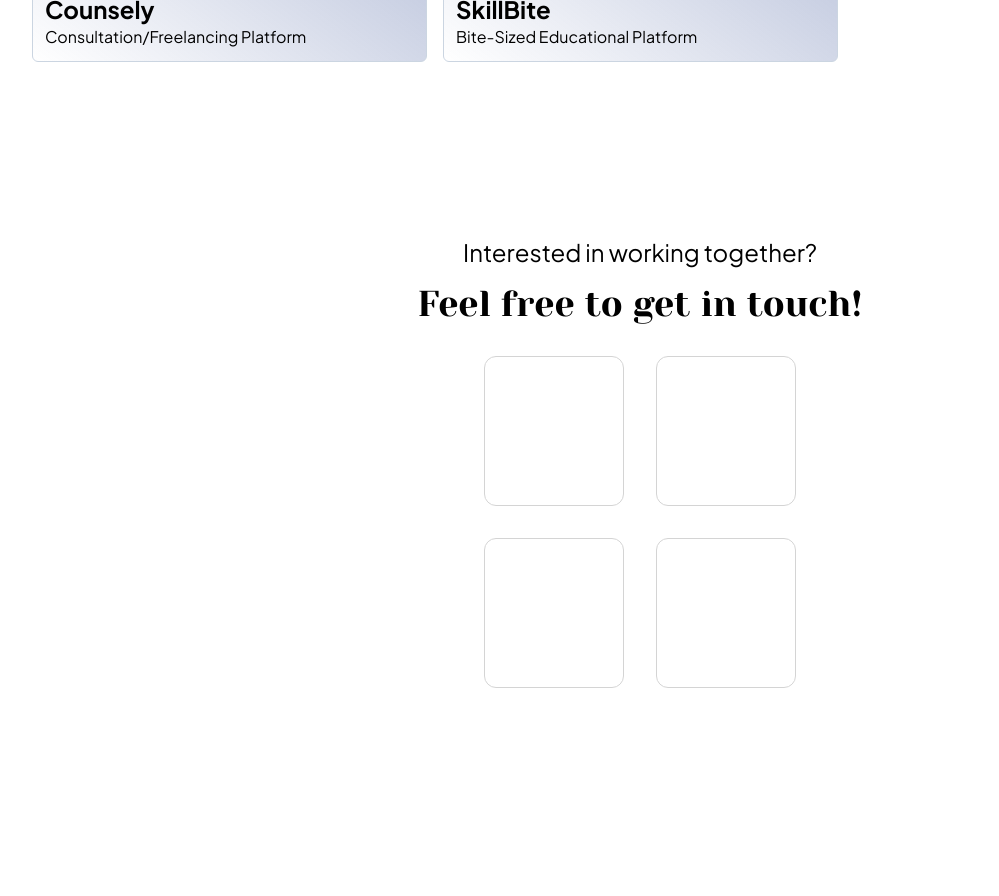
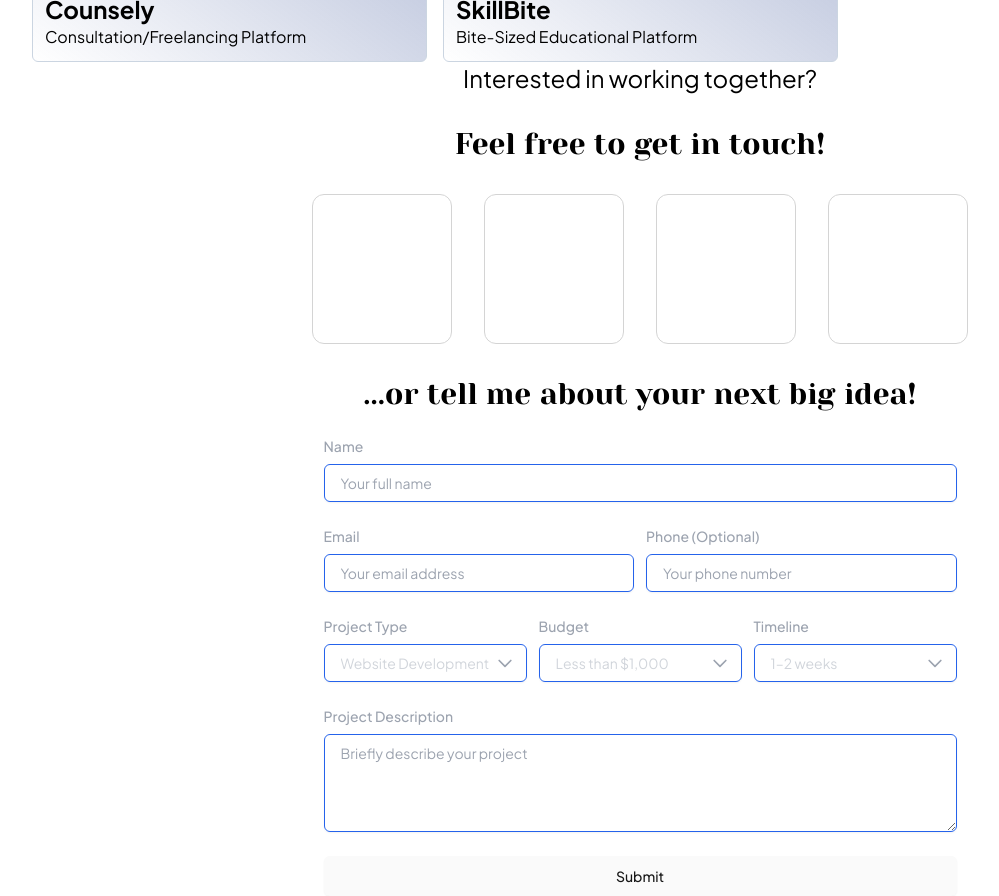
Before and after one commit to FarizioKautsar/profile-website, a Next.js app: page / in a window 1280 px wide. Shown: the part 5200-6096 px from the top of the page, without its empty margins (0-999 px from the left). Before the commit the page ends 6062 px from the top, so only its background shows below. Built offline with nearby package versions, Linux system fonts and the light colour scheme.

Commit message:
Added inquiry form

```diff
--- a/package.json
+++ b/package.json
@@ -9,6 +9,7 @@
     "lint": "next lint"
   },
   "dependencies": {
+    "@hookform/resolvers": "^3.10.0",
     "@radix-ui/react-slot": "^1.1.0",
     "@radix-ui/react-tooltip": "^1.1.2",
     "@use-gesture/react": "^10.3.1",
@@ -21,12 +22,14 @@
     "next": "14.2.3",
     "react": "^18",
     "react-dom": "^18",
+    "react-hook-form": "^7.54.2",
     "react-icons": "^5.2.1",
     "react-markdown": "^9.0.1",
     "remark-gfm": "^4.0.0",
     "swiper": "^11.2.1",
     "tailwind-merge": "^2.5.2",
-    "tailwindcss-animate": "^1.0.7"
+    "tailwindcss-animate": "^1.0.7",
+    "yup": "^1.6.1"
   },
   "devDependencies": {
     "@types/node": "^20",
--- a/src/app/page.tsx
+++ b/src/app/page.tsx
@@ -22,6 +22,7 @@ import dynamic from "next/dynamic";
 import ContactLink from "@/components/ContactLink";
 import { FaEnvelope, FaGithub, FaWhatsapp } from "react-icons/fa";
 import { IoDocumentAttachOutline } from "react-icons/io5";
+import InquiryForm from "@/components/InquiryForm";
 
 function Home() {
   const { scrollY } = useScroll();
@@ -308,12 +309,13 @@ function Home() {
               ))}
           </div>
         </div>
-        <div className="h-dvh z-20 col-span-3 flex flex-col items-center justify-center">
-          <h1 className="text-2xl mb-4">Interested in working together?</h1>
-          <span className="font-serif text-4xl mb-8">
+        <div className="min-h-dvh z-20 col-span-3 flex flex-col items-center max-w-3xl mx-auto justify-center">
+          <h1 className="text-2xl mb-8">Interested in working together?</h1>
+          <div>
+            <p className="font-serif text-3xl mb-8 w-full text-center">
               Feel free to get in touch!
-          </span>
-          <div className="grid grid-cols-2 gap-8">
+            </p>
+            <div className="grid grid-cols-4 gap-8">
               <ContactLink
                 href="https://github.com/FarizioKautsar"
                 label="GitHub"
@@ -336,6 +338,13 @@ function Home() {
               />
             </div>
           </div>
+          <div className="mt-8">
+            <p className="font-serif text-3xl mb-6 text-center w-full">
+              ...or tell me about your next big idea!
+            </p>
+            <InquiryForm />
+          </div>
+        </div>
       </div>
     </div>
   );
--- /dev/null
+++ b/src/components/InquiryForm.tsx
@@ -0,0 +1,139 @@
+// pages/inquiry-form.tsx
+import React from "react";
+import { useForm, SubmitHandler } from "react-hook-form";
+import { yupResolver } from "@hookform/resolvers/yup";
+import * as yup from "yup";
+import Input from "./ui/input";
+import Select from "./ui/select";
+import Textarea from "./ui/textarea";
+import { Button } from "./ui/button";
+
+// Form Validation Schema
+const inquirySchema = yup.object().shape({
+  name: yup.string().required("Name is required"),
+  email: yup
+    .string()
+    .email("Invalid email address")
+    .required("Email is required"),
+  phone: yup.string().optional(),
+  projectType: yup.string().required("Please select a project type"),
+  budget: yup.string().required("Please select a budget range"),
+  timeline: yup.string().required("Please select a timeline"),
+  projectDescription: yup.string().required("Please describe your project"),
+});
+
+type InquiryFormInputs = {
+  name: string;
+  email: string;
+  phone?: string;
+  projectType: string;
+  budget: string;
+  timeline: string;
+  projectDescription: string;
+};
+
+const InquiryForm: React.FC = () => {
+  const {
+    register,
+    handleSubmit,
+    formState: { errors },
+  } = useForm<InquiryFormInputs>({
+    resolver: yupResolver(inquirySchema),
+  });
+
+  const onSubmit: SubmitHandler<InquiryFormInputs> = (data) => {
+    console.log(data);
+    alert("Form submitted successfully!");
+  };
+
+  return (
+    <form onSubmit={handleSubmit(onSubmit)} className="w-full">
+      <Input
+        label="Name"
+        id="name"
+        placeholder="Your full name"
+        register={register("name")}
+        error={errors.name}
+      />
+      <div className="grid grid-cols-1 md:grid-cols-2 gap-3">
+        <Input
+          label="Email"
+          id="email"
+          type="email"
+          placeholder="Your email address"
+          register={register("email")}
+          error={errors.email}
+        />
+        <Input
+          label="Phone (Optional)"
+          id="phone"
+          type="tel"
+          placeholder="Your phone number"
+          register={register("phone")}
+          error={errors.phone}
+        />
+      </div>
+      <div className="grid grid-cols-1 md:grid-cols-3 gap-3">
+        <Select
+          label="Project Type"
+          id="projectType"
+          options={[
+            { value: "Website Development", label: "Website Development" },
+            { value: "Web App Development", label: "Web App Development" },
+            {
+              value: "Mobile App Development",
+              label: "Mobile App Development",
+            },
+            { value: "UI/UX Design", label: "UI/UX Design" },
+            { value: "E-commerce", label: "E-commerce" },
+            { value: "Other", label: "Other" },
+          ]}
+          placeholder="Select a project type"
+          register={register("projectType")}
+          error={errors.projectType}
+        />
+        <Select
+          label="Budget"
+          id="budget"
+          options={[
+            { value: "Less than $1,000", label: "Less than $1,000" },
+            { value: "$1,000–$5,000", label: "$1,000–$5,000" },
+            { value: "$5,000–$10,000", label: "$5,000–$10,000" },
+            { value: "$10,000+", label: "$10,000+" },
+          ]}
+          placeholder="Select your budget range"
+          register={register("budget")}
+          error={errors.budget}
+        />
+        <Select
+          label="Timeline"
+          id="timeline"
+          options={[
+            { value: "1–2 weeks", label: "1–2 weeks" },
+            { value: "1 month", label: "1 month" },
+            { value: "2–3 months", label: "2–3 months" },
+            { value: "Flexible", label: "Flexible" },
+          ]}
+          placeholder="Select a timeline"
+          register={register("timeline")}
+          error={errors.timeline}
+        />
+      </div>
+      <Textarea
+        label="Project Description"
+        id="projectDescription"
+        placeholder="Briefly describe your project"
+        register={register("projectDescription")}
+        error={errors.projectDescription}
+      />
+      <Button
+        type="submit"
+        className="w-full flex justify-center py-2 px-4 border border-transparent rounded-md shadow-sm text-sm font-medium text-white bg-indigo-600 hover:bg-indigo-700 focus:outline-none focus:ring-2 focus:ring-offset-2 focus:ring-indigo-500"
+      >
+        Submit
+      </Button>
+    </form>
+  );
+};
+
+export default InquiryForm;
--- /dev/null
+++ b/src/components/ui/input.tsx
@@ -0,0 +1,57 @@
+// components/Input.tsx
+import React from "react";
+import { FieldError, UseFormRegisterReturn } from "react-hook-form";
+import { motion } from "framer-motion";
+import clsx from "clsx";
+
+interface InputProps {
+  label: string;
+  id: string;
+  type?: string;
+  placeholder?: string;
+  register: UseFormRegisterReturn;
+  error?: FieldError;
+}
+
+const Input: React.FC<InputProps> = ({
+  label,
+  id,
+  type = "text",
+  placeholder,
+  register,
+  error,
+}) => {
+  const [focused, setFocused] = React.useState(false);
+  return (
+    <motion.div
+      initial={{ opacity: 0, y: 10 }}
+      animate={{ opacity: 1, y: 0 }}
+      transition={{ duration: 0.3 }}
+      className="mb-6"
+    >
+      <label
+        htmlFor={id}
+        className={clsx(
+          "block text-sm transition-all font-medium text-gray-300 dark:text-gray-400",
+          focused && "!text-indigo-500"
+        )}
+      >
+        {label}
+      </label>
+      <input
+        id={id}
+        type={type}
+        placeholder={placeholder}
+        {...register}
+        onFocus={() => setFocused(true)}
+        onBlur={() => setFocused(false)}
+        className={`mt-2 px-4 py-2 transition-all block w-full rounded-md bg-transparent text-gray-300 focus:outline-none border-blue-600 border shadow-sm focus:border-indigo-500 focus:ring-indigo-500 sm:text-sm ${
+          error ? "!border-red-500 focus:border-red-500 focus:ring-red-500" : ""
+        }`}
+      />
+      {error && <p className="mt-1 text-sm text-red-400">{error.message}</p>}
+    </motion.div>
+  );
+};
+
+export default Input;
--- /dev/null
+++ b/src/components/ui/select.tsx
@@ -0,0 +1,79 @@
+// components/Select.tsx
+import React from "react";
+import { FieldError, UseFormRegisterReturn } from "react-hook-form";
+import { motion } from "framer-motion";
+
+interface SelectProps {
+  label: string;
+  id: string;
+  options: { value: string; label: string }[];
+  register: UseFormRegisterReturn;
+  error?: FieldError;
+  placeholder?: string;
+}
+
+const Select: React.FC<SelectProps> = ({
+  label,
+  id,
+  options,
+  register,
+  error,
+  placeholder,
+}) => {
+  return (
+    <motion.div
+      initial={{ opacity: 0, y: 10 }}
+      animate={{ opacity: 1, y: 0 }}
+      transition={{ duration: 0.3 }}
+      className="mb-6"
+    >
+      <label
+        htmlFor={id}
+        className="block text-sm font-medium text-gray-300 dark:text-gray-400"
+      >
+        {label}
+      </label>
+      <div className="relative mt-2">
+        <select
+          id={id}
+          {...register}
+          className={`block w-full transition-all rounded-md bg-transparent text-gray-300 focus:outline-none border-blue-600 border shadow-sm focus:border-indigo-500 focus:ring-indigo-500 sm:text-sm px-4 py-2 appearance-none ${
+            error
+              ? "!border-red-500 focus:border-red-500 focus:ring-red-500"
+              : ""
+          }`}
+        >
+          <option value="" disabled hidden>
+            {placeholder || "Select an option"}
+          </option>
+          {options.map((option) => (
+            <option key={option.value} value={option.value}>
+              {option.label}
+            </option>
+          ))}
+        </select>
+        {/* Custom Chevron */}
+        <div className="absolute inset-y-0 right-3 flex items-center pointer-events-none">
+          <svg
+            className="w-5 h-5 text-gray-400"
+            xmlns="http://www.w3.org/2000/svg"
+            fill="none"
+            viewBox="0 0 24 24"
+            stroke="currentColor"
+          >
+            <path
+              strokeLinecap="round"
+              strokeLinejoin="round"
+              strokeWidth="2"
+              d="M19 9l-7 7-7-7"
+            />
+          </svg>
+        </div>
+      </div>
+
+      {error && <p className="mt-1 text-sm text-red-400">{error.message}</p>}
+    </motion.div>
+  );
+};
+
+export default Select;
--- /dev/null
+++ b/src/components/ui/textarea.tsx
@@ -0,0 +1,47 @@
+// components/Textarea.tsx
+import React from "react";
+import { FieldError, UseFormRegisterReturn } from "react-hook-form";
+import { motion } from "framer-motion";
+
+interface TextareaProps {
+  label: string;
+  id: string;
+  placeholder?: string;
+  register: UseFormRegisterReturn;
+  error?: FieldError;
+  rows?: number;
+}
+
+const Textarea: React.FC<TextareaProps> = ({
+  label,
+  id,
+  placeholder,
+  register,
+  error,
+  rows = 4,
+}) => {
+  return (
+    <motion.div
+      initial={{ opacity: 0, y: 10 }}
+      animate={{ opacity: 1, y: 0 }}
+      transition={{ duration: 0.3 }}
+      className="mb-6"
+    >
+      <label htmlFor={id} className="block text-sm font-medium text-gray-300 dark:text-gray-400">
+        {label}
+      </label>
+      <textarea
+        id={id}
+        {...register}
+        rows={rows}
+        placeholder={placeholder}
+        className={`mt-2 px-4 py-2 transition-all block w-full rounded-md bg-transparent text-gray-300 focus:outline-none border-blue-600 border shadow-sm focus:border-indigo-500 focus:ring-indigo-500 sm:text-sm ${
+          error ? "!border-red-500 focus:border-red-500 focus:ring-red-500" : ""
+        }`}
+      />
+      {error && <p className="mt-1 text-sm text-red-400">{error.message}</p>}
+    </motion.div>
+  );
+};
+
+export default Textarea;
```
Also changed, not shown: 1 other file (tests, documents, lock files or other folders). Lines whose indentation alone changed are shown as unchanged.
